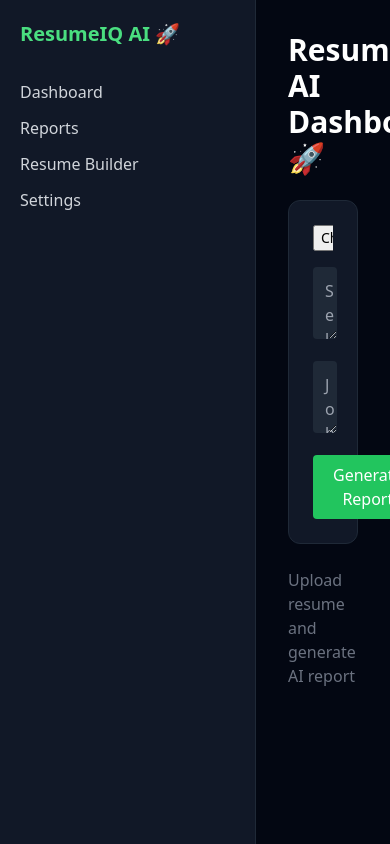
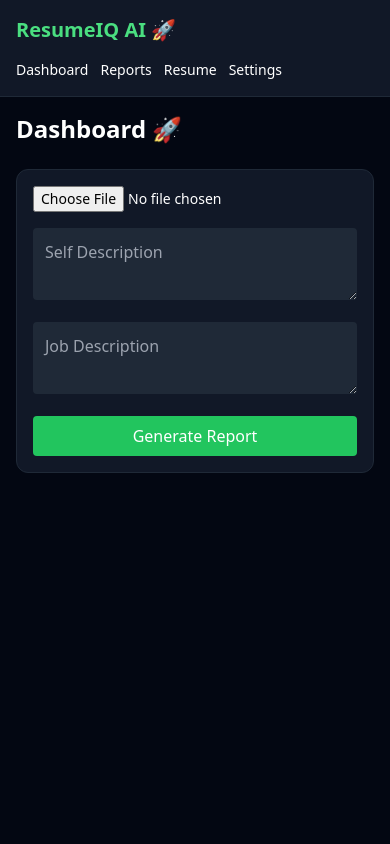
Before and after one commit to Aditya5913/ai-interview-saas, a React (Vite) app in the folder client/: page /dashboard in a window 390 px wide. Built offline with nearby package versions, Linux system fonts and the light colour scheme; no server answers.

Commit message:
UI fix + mobile responsive update

```diff
--- a/client/src/App.jsx
+++ b/client/src/App.jsx
@@ -1,5 +1,9 @@
 import AppRoutes from "./routes/AppRoutes";
 
 export default function App() {
-  return <AppRoutes />;
+  return (
+    <div className="min-h-screen bg-gray-950 text-white overflow-x-hidden">
+      <AppRoutes />
+    </div>
+  );
 }
--- a/client/src/pages/Dashboard.jsx
+++ b/client/src/pages/Dashboard.jsx
@@ -39,44 +39,43 @@
 
       setReport(data);
     } catch (err) {
-      console.error("API ERROR:", err);
-      setError("❌ Error generating report. Try again.");
+      console.log(err);
+      setError("❌ Error generating report");
     } finally {
       setLoading(false);
     }
   };
 
   return (
-    <div className="min-h-screen bg-gray-950 text-white flex">
-      {/* SIDEBAR */}{" "}
-      <div className="w-64 bg-gray-900 p-5 border-r border-gray-800">
-        {" "}
-        <h1 className="text-xl font-bold text-green-400 mb-8">
-          ResumeIQ AI 🚀{" "}
+    <div className="flex flex-col md:flex-row min-h-screen bg-gray-950 text-white">
+      {/* SIDEBAR */}
+      <aside className="w-full md:w-64 bg-gray-900 border-b md:border-r border-gray-800 p-4">
+        <h1 className="text-xl font-bold text-green-400 mb-4">
+          ResumeIQ AI 🚀
         </h1>
-        <nav className="space-y-3 text-gray-300">
-          <Link to="/dashboard" className="block hover:text-white">
+
+        <nav className="flex md:flex-col gap-3 text-sm md:text-base overflow-x-auto">
+          <Link className="hover:text-white" to="/dashboard">
             Dashboard
           </Link>
-
-          <Link to="/reports" className="block hover:text-white">
+          <Link className="hover:text-white" to="/reports">
             Reports
           </Link>
-
-          <Link to="/resume-builder" className="block hover:text-white">
-            Resume Builder
+          <Link className="hover:text-white" to="/resume-builder">
+            Resume
           </Link>
-
-          <Link to="/settings" className="block hover:text-white">
+          <Link className="hover:text-white" to="/settings">
             Settings
           </Link>
         </nav>
-      </div>
+      </aside>
+
       {/* MAIN */}
-      <div className="flex-1 p-8 overflow-auto">
-        <h1 className="text-3xl font-bold mb-6">ResumeIQ AI Dashboard 🚀</h1>
+      <main className="flex-1 p-4 md:p-8 overflow-auto">
+        <h1 className="text-2xl md:text-3xl font-bold mb-6">Dashboard 🚀</h1>
 
-        <div className="bg-gray-900 p-6 rounded-xl border border-gray-800 space-y-4">
+        {/* INPUT CARD */}
+        <div className="bg-gray-900 p-4 md:p-6 rounded-xl space-y-4 border border-gray-800">
           <input
             type="file"
             onChange={(e) => setFile(e.target.files[0])}
@@ -85,14 +84,14 @@
 
           <textarea
             placeholder="Self Description"
-            className="w-full p-3 bg-gray-800 rounded outline-none"
+            className="w-full p-3 bg-gray-800 rounded"
             value={selfDescription}
             onChange={(e) => setSelfDescription(e.target.value)}
           />
 
           <textarea
             placeholder="Job Description"
-            className="w-full p-3 bg-gray-800 rounded outline-none"
+            className="w-full p-3 bg-gray-800 rounded"
             value={jobDescription}
             onChange={(e) => setJobDescription(e.target.value)}
           />
@@ -100,7 +99,7 @@
           <button
             onClick={handleSubmit}
             disabled={loading}
-            className="bg-green-500 px-5 py-2 rounded hover:bg-green-600 disabled:opacity-50"
+            className="w-full md:w-auto bg-green-500 px-5 py-2 rounded hover:bg-green-600"
           >
             {loading ? "AI Analyzing..." : "Generate Report"}
           </button>
@@ -108,24 +107,18 @@
           {error && <p className="text-red-400 text-sm">{error}</p>}
         </div>
 
+        {/* LOADING */}
         {loading && (
-          <p className="text-yellow-400 mt-5 animate-pulse">
-            AI analyzing resume... ⏳
-          </p>
+          <p className="text-yellow-400 mt-4 animate-pulse">Processing...</p>
         )}
 
-        {!report && !loading && !error && (
-          <p className="text-gray-500 mt-6">
-            Upload resume and generate AI report
-          </p>
-        )}
-
+        {/* REPORT */}
         {report && (
           <div className="mt-6">
             <ReportCard report={report} />
           </div>
         )}
-      </div>
+      </main>
     </div>
   );
 }
--- a/client/src/routes/AppRoutes.jsx
+++ b/client/src/routes/AppRoutes.jsx
@@ -1,4 +1,5 @@
 import { Routes, Route } from "react-router-dom";
+
 import Login from "../pages/Login";
 import Register from "../pages/Register";
 import Dashboard from "../pages/Dashboard";
@@ -12,6 +13,7 @@
       <Route path="/" element={<Login />} />
       <Route path="/login" element={<Login />} />
       <Route path="/register" element={<Register />} />
+
       <Route path="/dashboard" element={<Dashboard />} />
       <Route path="/reports" element={<Reports />} />
       <Route path="/resume-builder" element={<ResumeBuilder />} />
```
